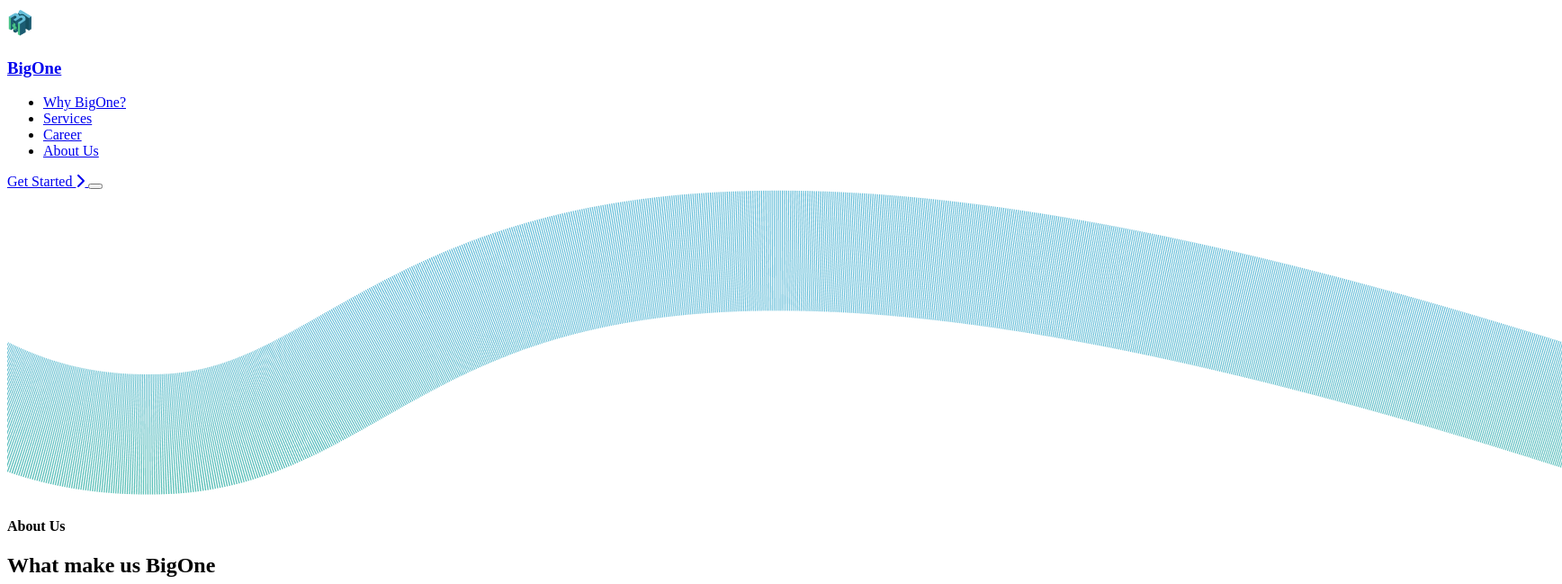
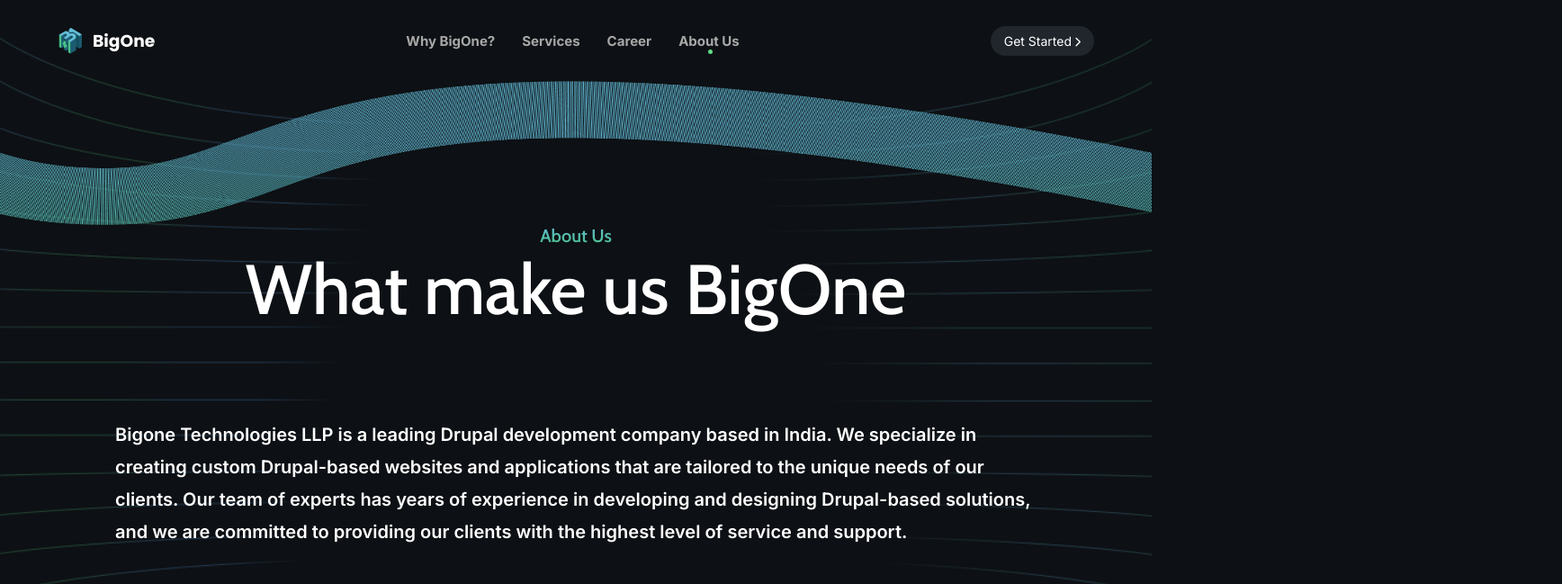
Before and after one commit to KKHaridev/BigOne, a plain HTML site: page aboutUs.html in a window 1280 px wide. Shown: the top 649 px of the page at 90% size, 1736 px wide, since content can reach past the window. Drawn offline with nearby package versions, Linux system fonts and the light colour scheme; the site is published under a folder, as on GitHub Pages, so addresses that start at the root find nothing.

Commit message:
Updated path

```diff
--- a/aboutUs.html
+++ b/aboutUs.html
@@ -7,8 +7,8 @@
     <title>BigOne</title>
 
     <!--Css-->
-    <link rel="stylesheet" href="/styles/about.css" />
-    <link rel="stylesheet" href="/styles/loader.css" />
+    <link rel="stylesheet" href="./styles/about.css" />
+    <link rel="stylesheet" href="./styles/loader.css" />
     <!--Font Awesome-->
     <link
       rel="stylesheet"
--- a/career.html
+++ b/career.html
@@ -7,8 +7,8 @@
     <title>BigOne</title>
 
     <!--Css-->
-    <link rel="stylesheet" href="/styles/career.css" />
-    <link rel="stylesheet" href="/styles/loader.css" />
+    <link rel="stylesheet" href="./styles/career.css" />
+    <link rel="stylesheet" href="./styles/loader.css" />
     <!--Font Awesome-->
     <link
       rel="stylesheet"
```
Also changed, not shown: contact.html (+2 -2 lines), index.html (+2 -2 lines), services.html (+2 -2 lines).
